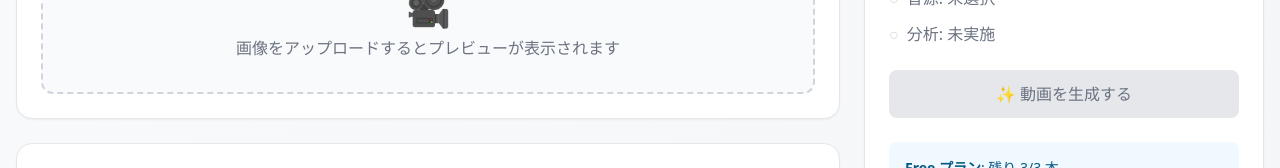
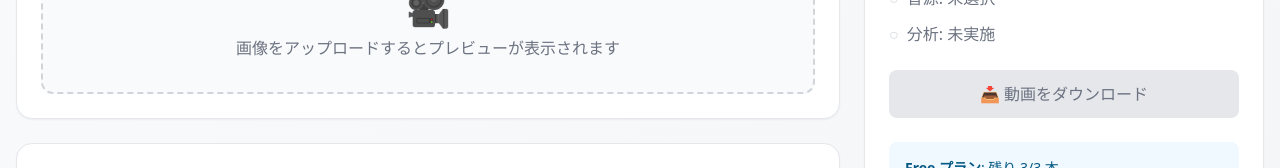
Before and after one commit to kissytossy/ai-video-generator, a Next.js app: page / in a window 1280 px wide. Shown: the part 328-496 px from the top of the page. Built offline with nearby package versions, Linux system fonts and the light colour scheme.

Commit message:
Change button text to 'Download Video'

```diff
--- a/src/app/page.tsx
+++ b/src/app/page.tsx
@@ -411,7 +411,7 @@ export default function Home() {
                   onClick={() => setShowExporter(true)}
                   className="w-full py-3 px-4 rounded-lg font-medium transition-all bg-gradient-to-r from-primary-600 to-primary-700 text-white hover:from-primary-700 hover:to-primary-800 shadow-lg hover:shadow-xl mb-2"
                 >
-                  ✨ 動画を生成する
+                  📥 動画をダウンロード
                 </button>
               )}
 
@@ -425,7 +425,7 @@ export default function Home() {
                       : 'bg-gradient-to-r from-primary-600 to-primary-700 text-white hover:from-primary-700 hover:to-primary-800 shadow-lg hover:shadow-xl'
                   }`}
                 >
-                  {showExporter ? '👇 下にスクロールして動画を生成' : '✨ 動画を生成する'}
+                  {showExporter ? '👇 下にスクロールして動画を生成' : '📥 動画をダウンロード'}
                 </button>
               )}
 
```
